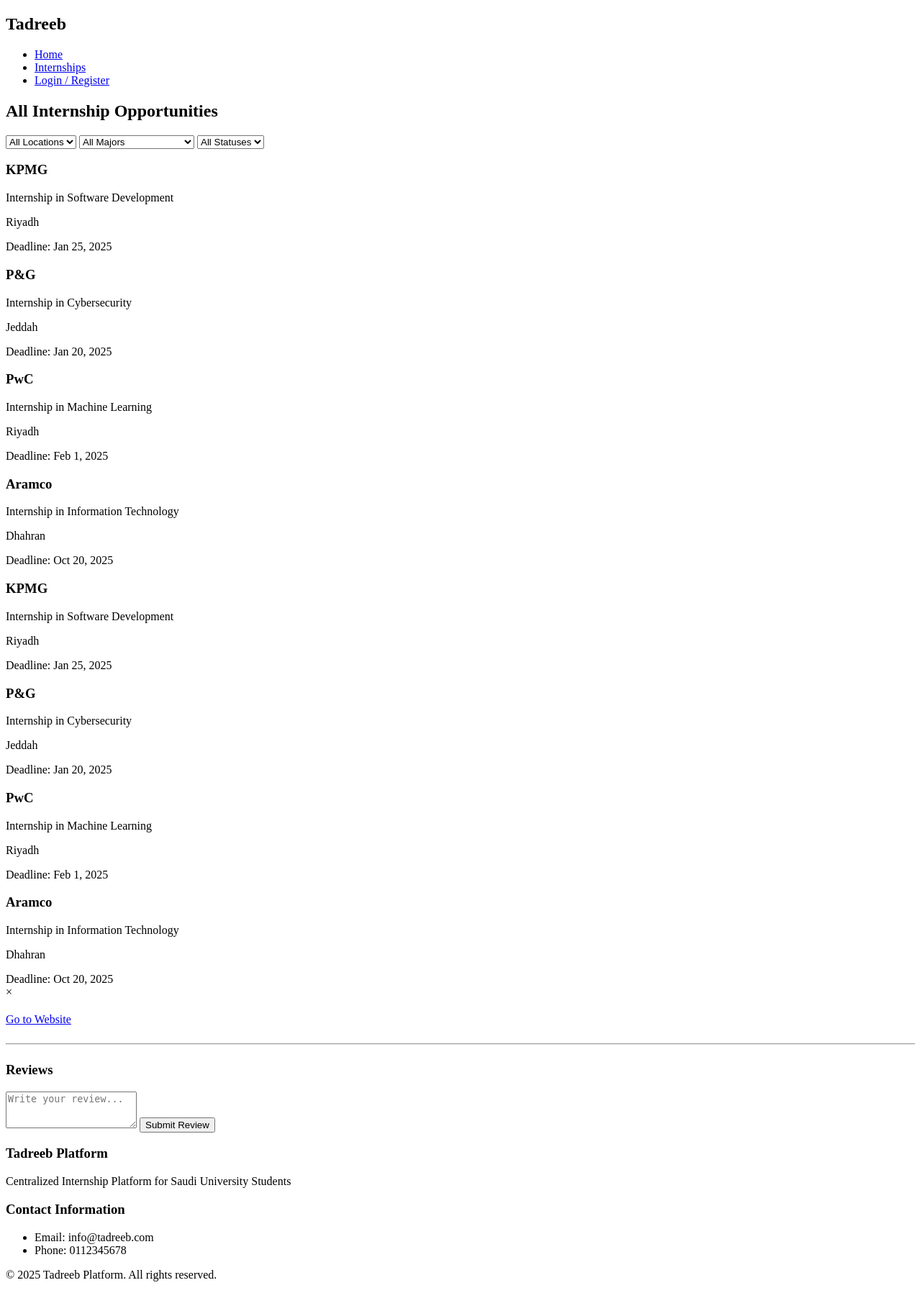
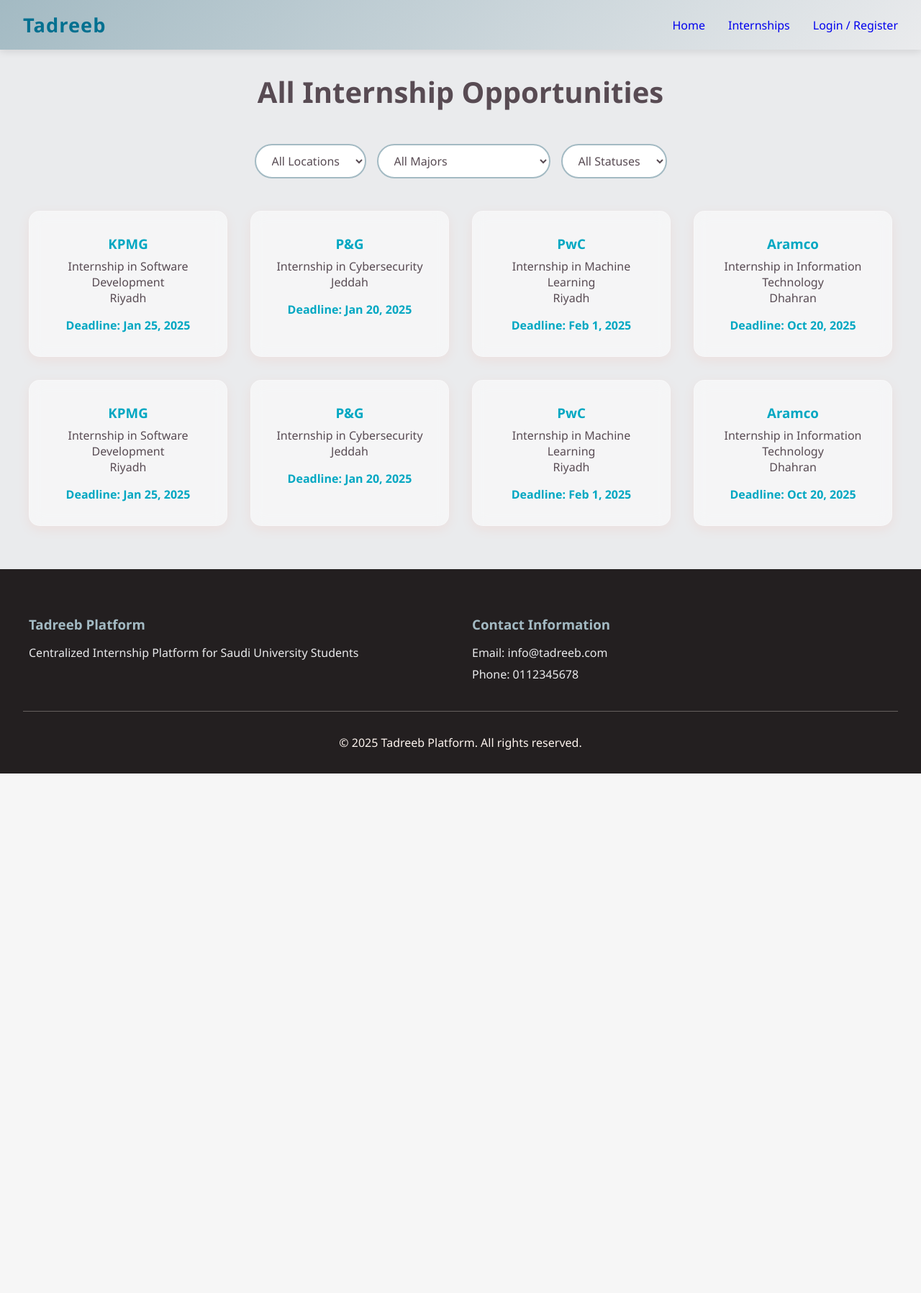
Before and after one commit to JooryAlzahrani/tadreeb-web, a PHP site: page /pages/internships.html in a window 1280 px wide. Shown: the whole page at 72% size. After the commit the page ends 1075 px from the top, so only its background shows below. Run offline with PHP 8.4, Linux system fonts and the light colour scheme.

Commit message:
Changed css

```diff
--- a/frontend/assets/css/global.css
+++ b/frontend/assets/css/global.css
@@ -7,14 +7,14 @@
 }
 
 body {
-    background-color: #FEF5EF;
+    background-color: #EAEBED;
     color: #584B53;
     scroll-behavior: smooth;
 }
 
 /* ====== Header ====== */
 header {
-    background: linear-gradient(135deg, #584B53, #FF8360);
+    background: linear-gradient(135deg, #A3BAC3, #EAEBED);
     color: FEF5EF;
     padding: 1rem 2rem;
     position: fixed;
@@ -34,6 +34,8 @@
     font-size: 1.7rem;
     font-weight: 700;
     letter-spacing: 1px;
+    color: #007090;
+
 }
 
 .nav-links {
@@ -43,14 +45,14 @@
 }
 
 .nav-links a {
-    color: FEF5EF;
+    color: 01A7C2;
     text-decoration: none;
     font-weight: 500;
     transition: color 0.3s ease;
 }
 
 .nav-links a:hover {
-    color: #FF8360;
+    color: #006989;
 }
 
 /* ====== Buttons ====== */
@@ -65,13 +67,13 @@
 }
 
 .btn-primary {
-    background-color: #FF8360;
+    background-color: #01A7C2;
     color: #FEF5EF;
     font-weight: 600;
 }
 
 .btn-primary:hover {
-    background-color: #D6E3F8;
+    background-color: #006989;
     transform: translateY(-3px);
 }
 
@@ -99,7 +101,7 @@
     text-align: center;
     margin-bottom: 3rem;
     font-size: 2.5rem;
-    color: #584B53;
+    color: #231F20;
 }
 
 .internships-grid, .features-grid, .who-we-are-grid {
@@ -149,12 +151,12 @@
 }
 
 .internship-card h3, .who-we-are-card h3 {
-    color: #FF8360;
+    color: #01A7C2;
     margin-bottom: 0.5rem;
 }
 
 .deadline {
-    color: #58B09C;
+    color: #01A7C2;
     font-weight: bold;
     display: block;
     margin-top: 1rem;
@@ -171,7 +173,7 @@
 }
 
 .btn-view-all {
-    background-color: #584B53;
+    background-color: #01A7C2;
     color: #FEF5EF;
     padding: 12px 35px;
     border-radius: 30px;
@@ -181,13 +183,13 @@
 }
 
 .btn-view-all:hover {
-    background-color: #FF8360;
+    background-color: #006989;
     transform: translateY(-3px);
 }
 
 footer {
-    background-color: #584B53;
-    color: #FEF5EF;
+    background-color: #231F20;
+    color: #EAEBED;
     padding: 4rem 2rem 2rem;
 }
 
@@ -200,7 +202,7 @@
 }
 
 .footer-section h3 {
-    color: #FF8360;
+    color: #A3BAC3;
     margin-bottom: 1rem;
 }
 
@@ -218,7 +220,7 @@
 }
 
 .footer-section a:hover {
-    color: #FF8360;
+    color: #006989;
 }
 
 .footer-bottom {
--- a/frontend/assets/css/internships.css
+++ b/frontend/assets/css/internships.css
@@ -27,8 +27,8 @@
 .filters select {
   padding: 10px 18px;
   border-radius: 30px;
-  border: 2px solid #FF8360; /* consistent primary accent */
-  background-color: #FEF5EF;  /* global background */
+  border: 2px solid #A3BAC3; /* consistent primary accent */
+  background-color: #FFFFFF;  /* global background */
   color: #584B53;             /* global text color */
   font-size: 1rem;
   font-weight: 500;
@@ -38,7 +38,7 @@
 
 .filters select:hover,
 .filters select:focus {
-  border-color: #FF8360;
+  border-color: #006989;
   outline: none;
   box-shadow: 0 0 8px rgba(255, 131, 96, 0.2);
 }
@@ -85,19 +85,19 @@
 }
 
 .modal-content h2 {
-  color: #FF8360;
+  color: #006989;
   margin-bottom: 1rem;
 }
 
 .modal-content p {
   margin: 0.5rem 0;
-  color: #584B53;
+  color: #231F20;
 }
 
 .modal-content a {
   display: inline-block;
   margin-top: 1rem;
-  background-color: #FF8360;
+  background-color: #00B1CC;
   color: #FEF5EF;
   padding: 10px 25px;
   border-radius: 30px;
@@ -106,7 +106,7 @@
 }
 
 .modal-content a:hover {
-  background-color: #D9774B;
+  background-color: #006989;
 }
 
 .close {
@@ -115,7 +115,7 @@
   right: 15px;
   font-size: 1.5rem;
   cursor: pointer;
-  color: #FF8360;
+  color: #00B1CC;
 }
 
 /* ===== Reviews Section ===== */
@@ -125,7 +125,7 @@
 }
 
 .reviews-section h3 {
-  color: #FF8360;
+  color: #00B1CC;
   margin-bottom: 0.5rem;
 }
 
@@ -133,7 +133,7 @@
   margin: 0 auto 1rem auto; /* center the reviews box */
   max-height: 200px;
   overflow-y: auto;
-  border: 1px solid rgba(255, 131, 96, 0.3);
+  border: 1px solid rgba(96, 120, 255, 0.3);
   padding: 0.5rem;
   border-radius: 10px;
   background: rgba(254, 245, 239, 0.7);
@@ -150,7 +150,7 @@
   margin: 0.5rem auto; /* auto margins center it */
   padding: 0.5rem;
   border-radius: 10px;
-  border: 1px solid #FF8360;
+  border: 1px solid #006989;
   resize: none;
   color: #584B53;
   background-color: #FEF5EF;
@@ -161,7 +161,7 @@
   padding: 8px 20px;
   border: none;
   border-radius: 30px;
-  background-color: #FF8360;
+  background-color: #00B1CC;
   color: #FEF5EF;
   cursor: pointer;
   transition: 0.3s;
@@ -170,5 +170,5 @@
 }
 
 #submitReview:hover {
-  background-color: #D9774B;
+  background-color: #006989;
 }
--- a/frontend/pages/internships.html
+++ b/frontend/pages/internships.html
@@ -4,10 +4,9 @@
   <meta charset="UTF-8">
   <meta name="viewport" content="width=device-width, initial-scale=1.0">
   <title>All Internship Opportunities - Tadreeb</title>
-  <!--
   <link rel="stylesheet" href="../assets/css/global.css">
   <link rel="stylesheet" href="../assets/css/internships.css">
--->
+
 
 </head>
 
```
Also changed, not shown: frontend/assets/css/homepage.css (+13 -13 lines).
